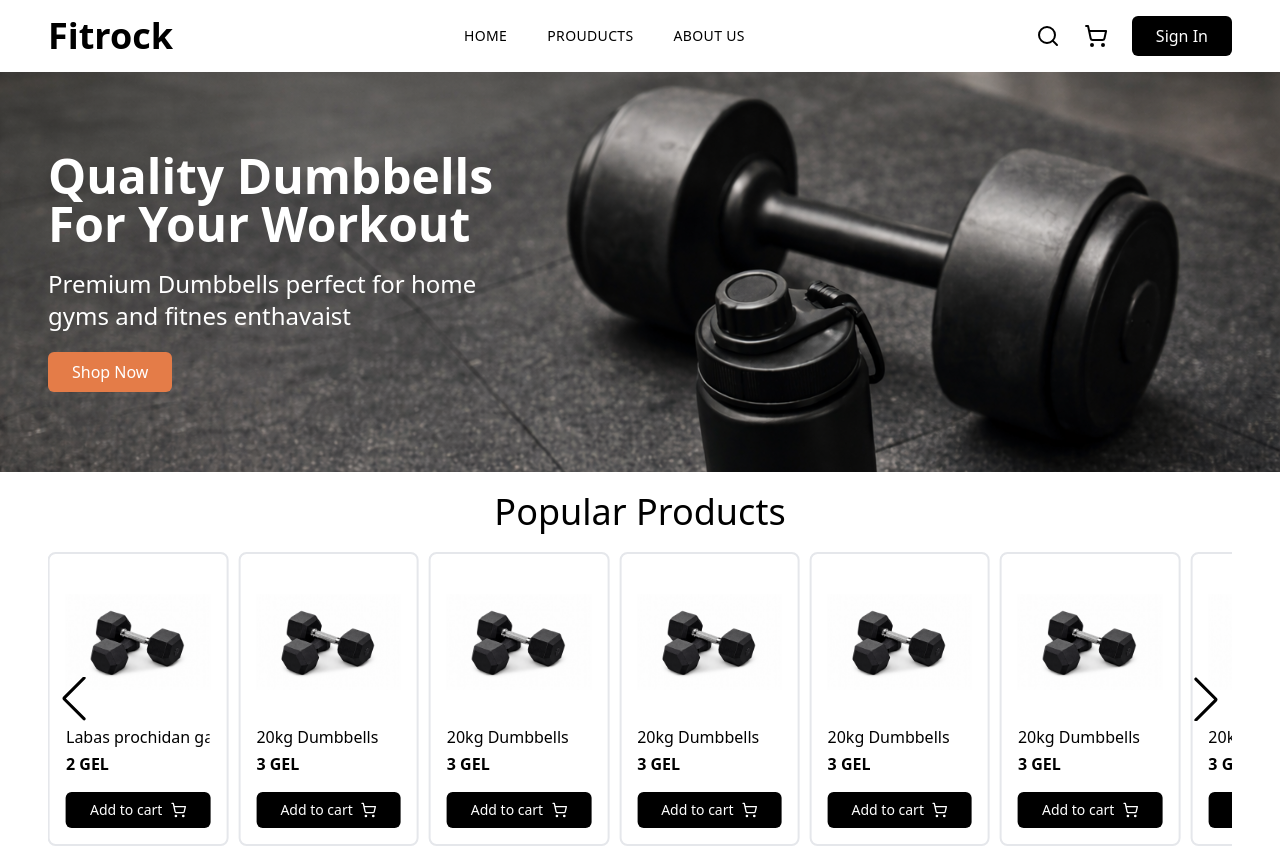
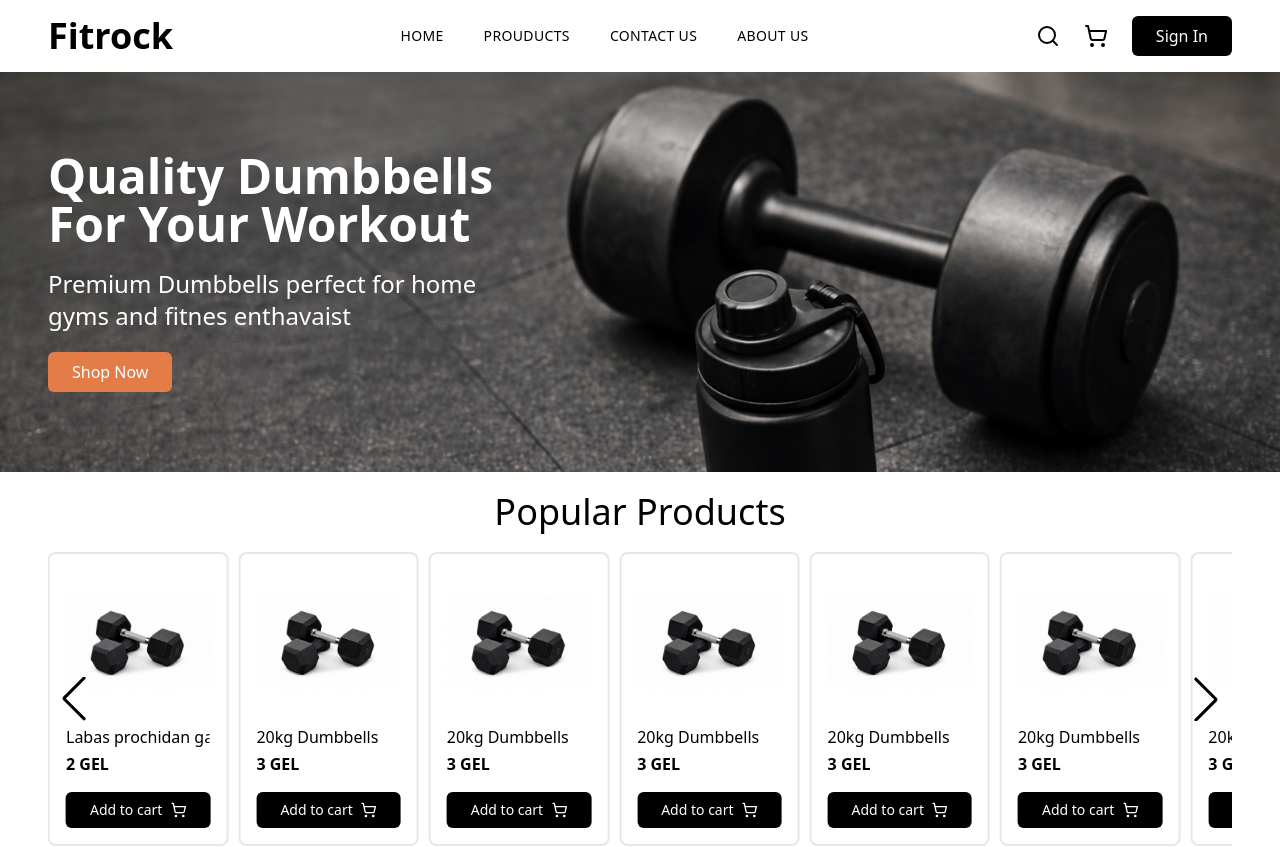
Before and after one commit to GeoLine02/fitrock, a Next.js app: page / in a window 1280 px wide. Shown: the top 847 px of the page. Built offline with nearby package versions, Linux system fonts and the light colour scheme.

Commit message:
hotifx: add contact us page link

```diff
--- a/components/header/Header.tsx
+++ b/components/header/Header.tsx
@@ -42,6 +42,12 @@ export default function Header() {
           Prouducts
         </Link>
         <Link
+          href={"/contact-us"}
+          className="cursor-pointer hover:text-gray-400 transition"
+        >
+          Contact Us
+        </Link>
+        <Link
           href={"/about-us"}
           className="cursor-pointer hover:text-gray-400 transition"
         >
```
